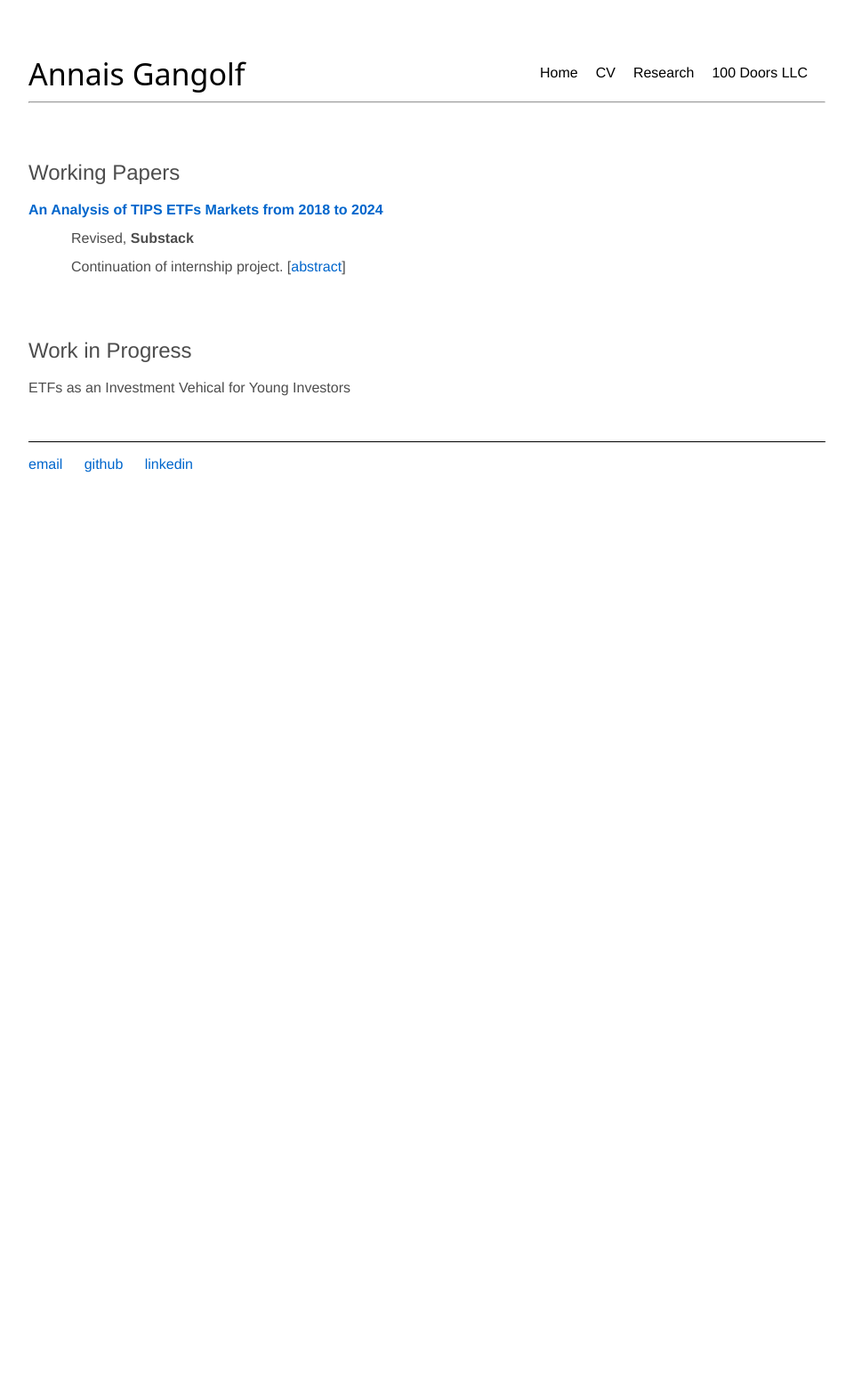
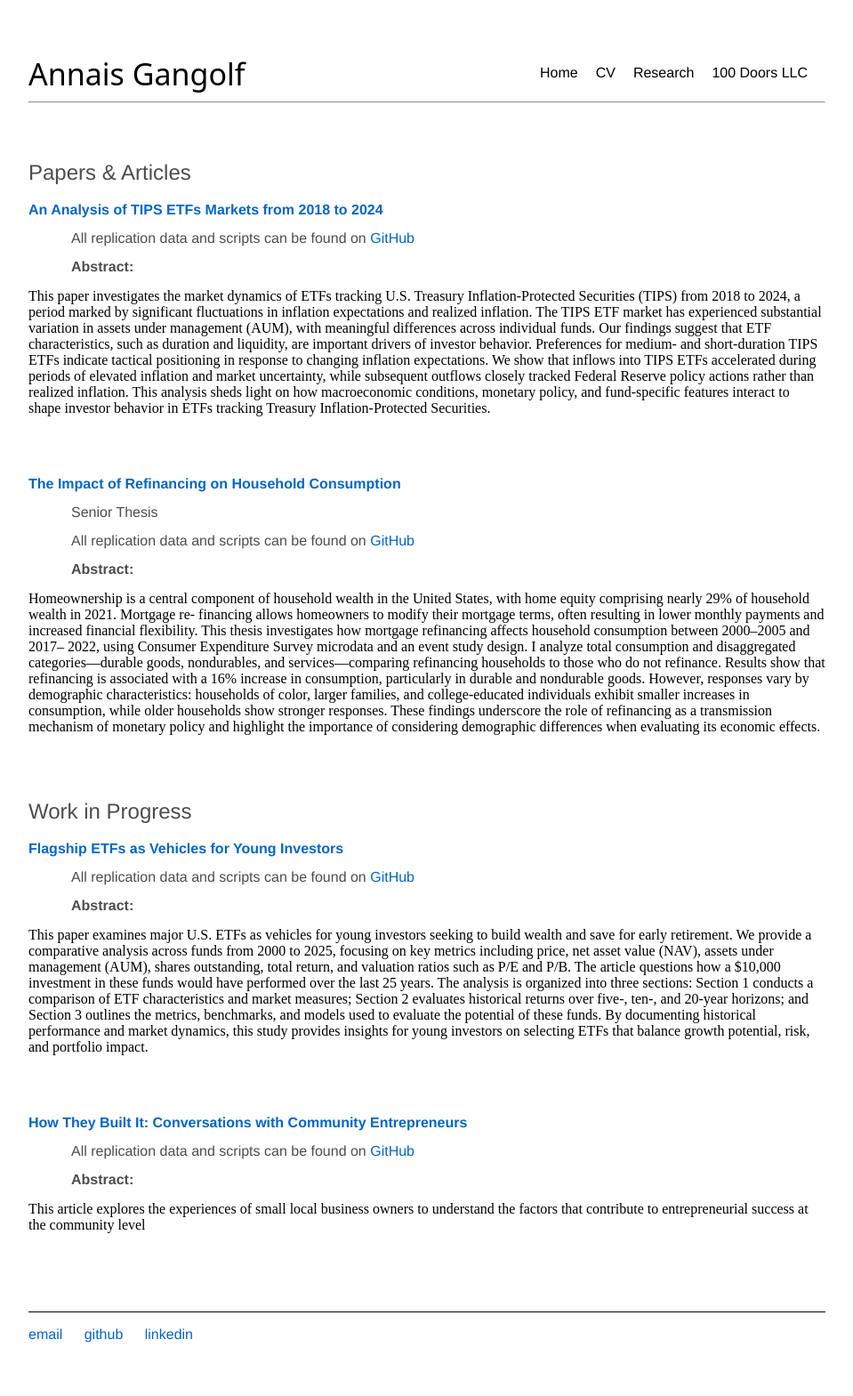
Before and after one commit to annaisgangolf/annaisgangolf.github.io, a Jekyll site: the page built from research/index.html, in a window 1280 px wide. Shown: the whole page at 89% size, without its empty margins (160-1119 px from the left). Built offline with Jekyll 4.4.1, drawn with Linux system fonts in a browser that asks for light colours; before the commit the page ends 900 px from its top, so only the background shows below that.

Commit message:
Update index.html

```diff
--- a/research/index.html
+++ b/research/index.html
@@ -56,22 +56,38 @@
 
 <div class="blurb">
         <br><br>
-    <h1>Working Papers</h1>
-
+    <h1>Papers & Articles</h1>
     <p class="paper-title">
         <a href="https://annaisgangolf.github.io/tipsmarket/" target="_blank">An Analysis of TIPS ETFs Markets from 2018 to 2024</a>
     </p>
-    <p class="info-line">Revised, <span class="journal-name">Substack</span></p>
-    <p class="info-line">Continuation of internship project.
-        [<a href="javascript:void(0)" onclick="toggleAbstract('abstract1')">abstract</a>]
+    <p class="info-line"> All replication data and scripts can be found on <a href="https://github.com/annaisgangolf/tipsetfsmarket/" target="_blank"><span style="font-weight:500;">GitHub</span></a>
+    <p class="info-line"><span class="journal-name">Abstract:</span></p> This paper investigates the market dynamics of ETFs tracking U.S. Treasury Inflation-Protected Securities (TIPS) from 2018 to 2024, a period marked by significant fluctuations in inflation expectations and realized inflation. The TIPS ETF market has experienced substantial variation in assets under management (AUM), with meaningful differences across individual funds. Our findings suggest that ETF characteristics, such as duration and liquidity, are important drivers of investor behavior. Preferences for medium- and short-duration TIPS ETFs indicate tactical positioning in response to changing inflation expectations. We show that inflows into TIPS ETFs accelerated during periods of elevated inflation and market uncertainty, while subsequent outflows closely tracked Federal Reserve policy actions rather than realized inflation. This analysis sheds light on how macroeconomic conditions, monetary policy, and fund-specific features interact to shape investor behavior in ETFs tracking Treasury Inflation-Protected Securities.
     </p>
-    <p id="abstract1" class="abstract">
-        blah blah blah something about inflation expectations and bonds.
+    <br><br>
+    <p class="paper-title">
+    <a href="https://annaisgangolf.github.io/refinancingandexpenditure/" target="_blank">The Impact of Refinancing on Household Consumption</a>
+    </p>
+    <p class="info-line"> Senior Thesis
+    <p class="info-line"> All replication data and scripts can be found on <a href="https://github.com/annaisgangolf/tipsetfsmarket/" target="_blank"><span style="font-weight:500;">GitHub</span></a>
+    <p class="info-line"><span class="journal-name">Abstract:</span></p> Homeownership is a central component of household wealth in the United States, with home equity comprising nearly 29% of household wealth in 2021. Mortgage re- financing allows homeowners to modify their mortgage terms, often resulting in lower monthly payments and increased financial flexibility. This thesis investigates how mortgage refinancing affects household consumption between 2000–2005 and 2017– 2022, using Consumer Expenditure Survey microdata and an event study design. I analyze total consumption and disaggregated categories—durable goods, nondurables, and services—comparing refinancing households to those who do not refinance. Results show that refinancing is associated with a 16% increase in consumption, particularly in durable and nondurable goods. However, responses vary by demographic characteristics: households of color, larger families, and college-educated individuals exhibit smaller increases in consumption, while older households show stronger responses. These findings underscore the role of refinancing as a transmission mechanism of monetary policy and highlight the importance of considering demographic differences when evaluating its economic effects.
     </p>
     <br><br>
 
 <div class="blurb">
     <h1>Work in Progress</h1>
-    <p class="paper-title">ETFs as an Investment Vehical for Young Investors<span style="color: #808080"> </span></p>
+    <p class="paper-title">
+    <a href="https://annaisgangolf.github.io/etfinvestmentvehicles/" target="_blank">Flagship ETFs as Vehicles for Young Investors</a>
+    </p>
+    <p class="info-line"> All replication data and scripts can be found on <a href="https://github.com/annaisgangolf/etfinvestmentvehicles/" target="_blank"><span style="font-weight:500;">GitHub</span></a>
+    <p class="info-line"><span class="journal-name">Abstract:</span></p> This paper examines major U.S. ETFs as vehicles for young investors seeking to build wealth and save for early retirement. We provide a comparative analysis across funds from 2000 to 2025, focusing on key metrics including price, net asset value (NAV), assets under management (AUM), shares outstanding, total return, and valuation ratios such as P/E and P/B. The article questions how a $10,000 investment in these funds would have performed over the last 25 years. The analysis is organized into three sections: Section 1 conducts a comparison of ETF characteristics and market measures; Section 2 evaluates historical returns over five-, ten-, and 20-year horizons; and Section 3 outlines the metrics, benchmarks, and models used to evaluate the potential of these funds. By documenting historical performance and market dynamics, this study provides insights for young investors on selecting ETFs that balance growth potential, risk, and portfolio impact.
+    </p>
+    <br><br>
+    <p class="paper-title">
+    <a href="https://annaisgangolf.github.io/smallbusinesssurvey/" target="_blank">How They Built It: Conversations with Community Entrepreneurs</a>
+    </p>
+    <p class="info-line"> All replication data and scripts can be found on <a href="https://github.com/annaisgangolf/etfinvestmentvehicles/" target="_blank"><span style="font-weight:500;">GitHub</span></a>
+    <p class="info-line"><span class="journal-name">Abstract:</span></p> This article explores the experiences of small local business owners to understand the factors that contribute to entrepreneurial success at the community level
+    </p>
+    <br><br>
 </div>
     <br><br>
```
